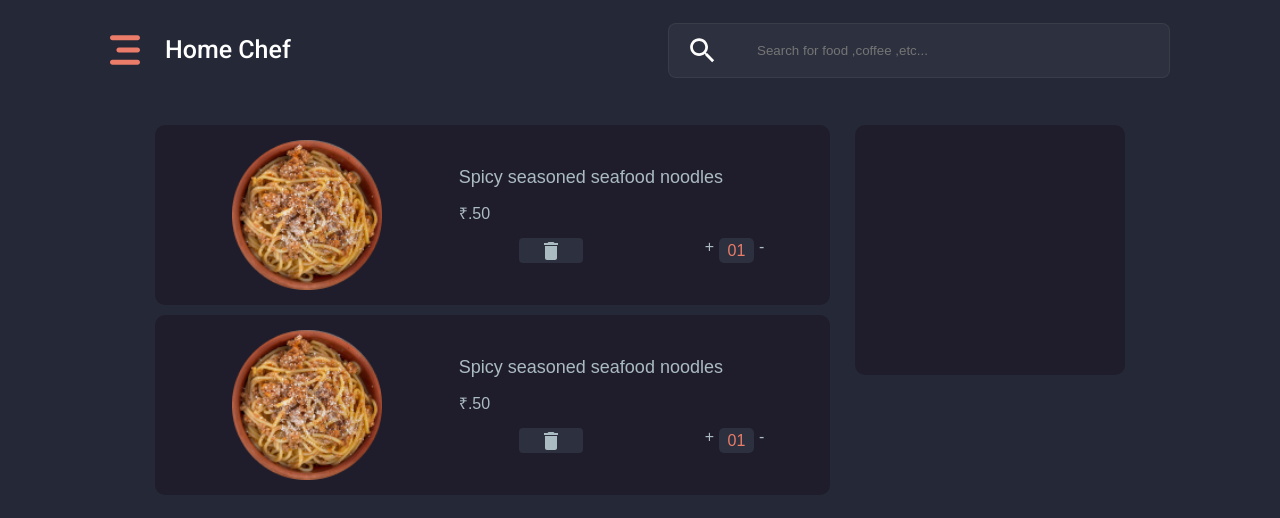
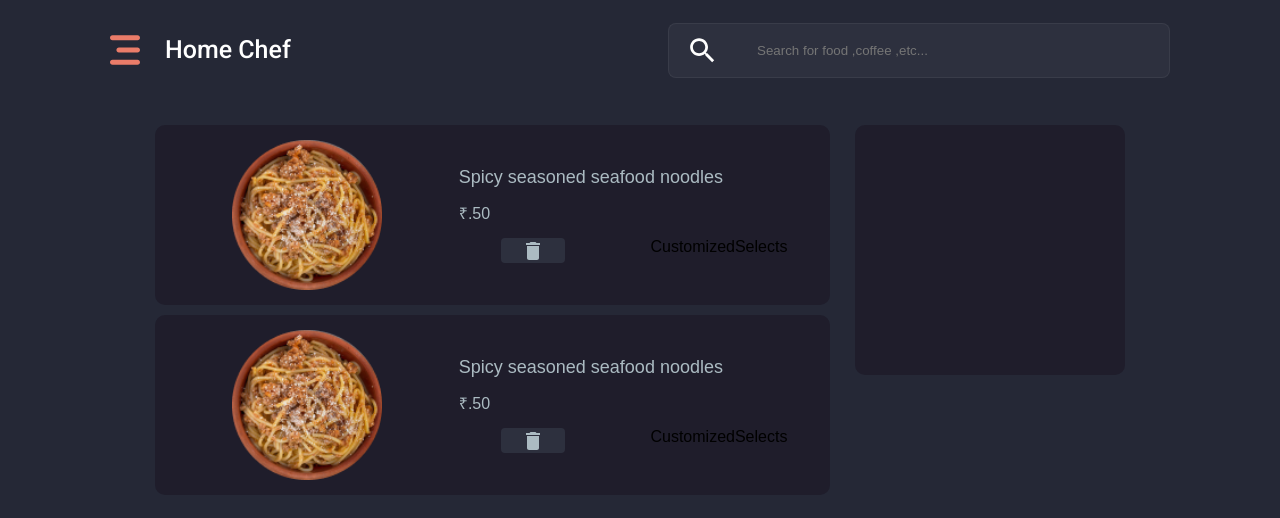
Before and after one commit to aninarafath6/Home-Chef, a React (Create React App) app in the folder home-che-front-end/: page /cart in a window 1280 px wide. Shown: the top 518 px of the page. Built offline with nearby package versions, Linux system fonts and the light colour scheme.

Commit message:
some issue

```diff
--- a/home-che-front-end/src/components/cart/Cart.Element.js
+++ b/home-che-front-end/src/components/cart/Cart.Element.js
@@ -206,7 +206,7 @@ export const QuantityDisplay = styled.div`
     }
 
 `;
-export const Quantity = styled.span `
+export const Quantity = styled(Button) `
 color:#EA7C69;`;
 export const QuantityIncrement =styled.span`
 margin-right:5px;
@@ -214,7 +214,7 @@ cursor:pointer;
 color:#ABBBC2;
 
 `;
-export const QuantityDecrement =styled.span`
+export const QuantityDecrement =styled(Button)`
 cursor:pointer;
 color:#ABBBC2;
 
--- a/home-che-front-end/src/components/cart/CartItem.js
+++ b/home-che-front-end/src/components/cart/CartItem.js
@@ -24,11 +24,7 @@ export default function CartItem() {
                 <ItemActionArea>
                     <RemoveItemBtn><RemoveIcon /> </RemoveItemBtn>
                     <QuantityContainer>
-                    <QuantityIncrement>+</QuantityIncrement>
-                        <QuantityDisplay>
-                          <Quantity>01</Quantity>
-                        </QuantityDisplay>
-                        <QuantityIncrement>-</QuantityIncrement>
+                    CustomizedSelects
                     </QuantityContainer>
                 </ItemActionArea>
             </ItemContentSection>
```
